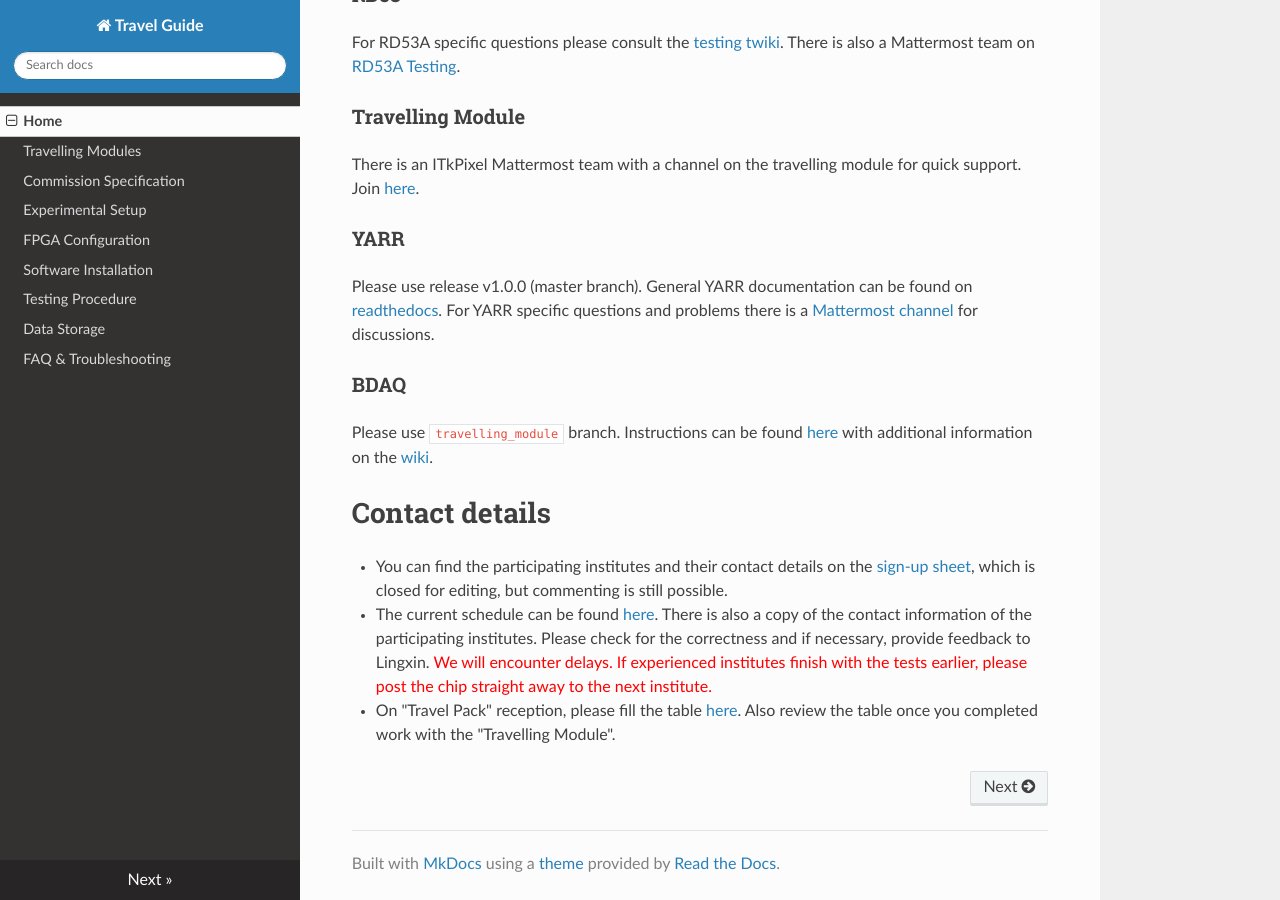
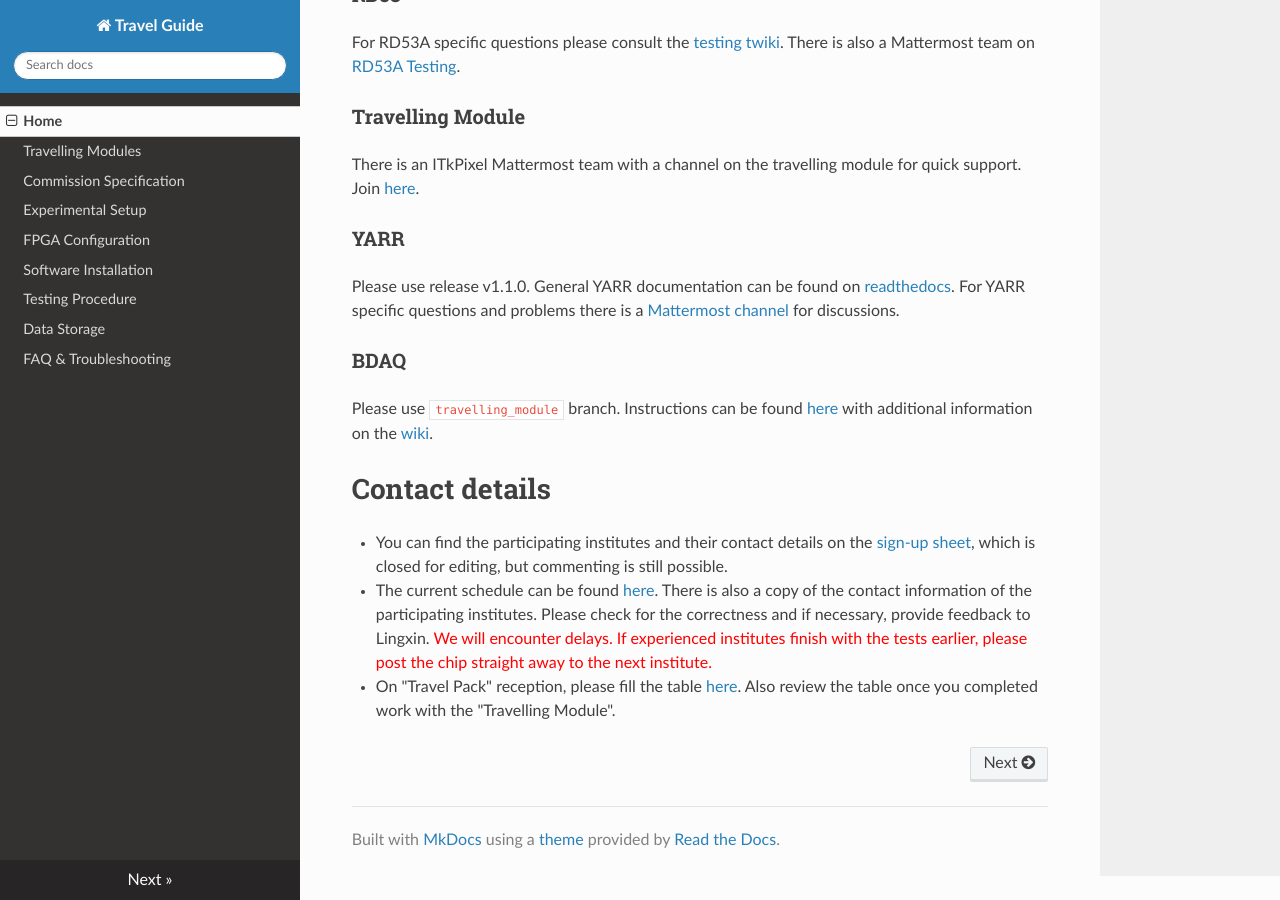
Before and after one commit to lime86/TravellingModule, an MkDocs documentation site: the page built from docs/index.md, in a window 1280 px wide and 900 px high, scrolled down 901 px. Built offline with MkDocs 1.6.1, drawn with Linux system fonts in a browser that asks for light colours; nearby versions of some CDN libraries; old or Windows-style settings are respelled for this version of MkDocs.

Commit message:
Update Yarr version

```diff
--- a/docs/index.md
+++ b/docs/index.md
@@ -39,7 +39,7 @@ module for quick support. Join
 [here](https://mattermost.web.cern.ch/signup_user_complete/?id=ujzsdu51p3nuirqp7h5bkjo5ay).
 
 ### YARR
-Please use release v1.0.0 (master branch).
+Please use release v1.1.0.
 General YARR documentation can be found on
 [readthedocs](https://yarr.readthedocs.io). For YARR specific questions
 and problems there is a [Mattermost
```
